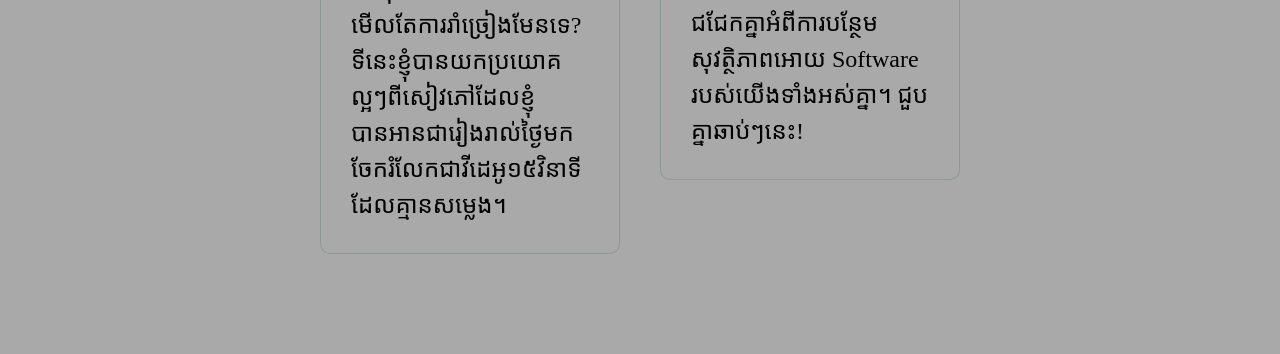
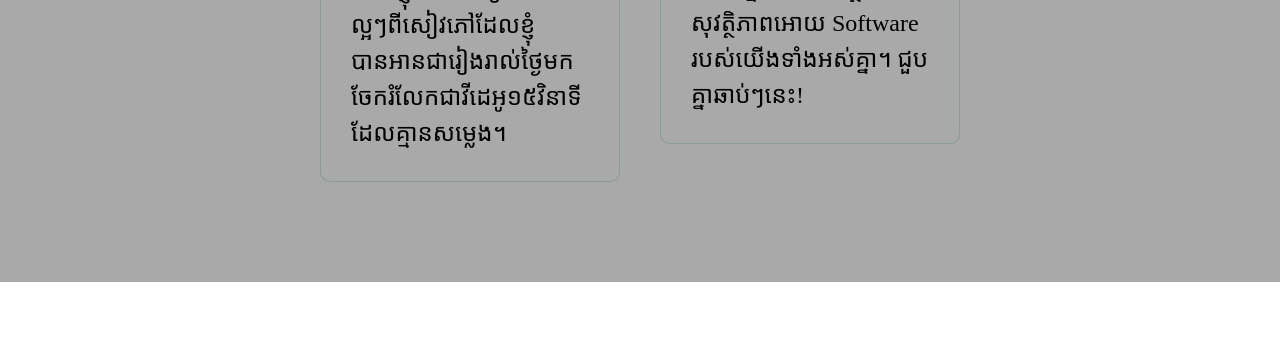
Before and after one commit to chaksaray/chaksaray.github.io, a plain HTML site: page index.html in a window 1280 px wide. Shown: the part 906-1260 px from the top of the page. After the commit the page ends 1188 px from the top, so only its background shows below. Drawn offline with Linux system fonts and the light colour scheme; a web font is replaced by a local one.

Commit message:
update content of asvawat

```diff
--- a/index.html
+++ b/index.html
@@ -62,7 +62,7 @@
             <a target="_blank" href="https://www.tiktok.com/@asvawat" class="card">
                 <h2>Asvawat-អាស្វាវត្ត &rarr;</h2>
                 <p>
-                    តើយុវជនយើងពិតជាចេះមើលតែការរាំច្រៀងមែនទេ? ទីនេះខ្ញុំបានយកប្រយោគល្អៗពីសៀវភៅដែលខ្ញុំបានអានជារៀងរាល់ថ្ងៃមកចែករំលែកជាវីដេអូ១៥វិនាទីដែលគ្មានសម្លេង។
+                    ទីនេះខ្ញុំបានយកប្រយោគល្អៗពីសៀវភៅដែលខ្ញុំបានអានជារៀងរាល់ថ្ងៃមកចែករំលែកជាវីដេអូ១៥វិនាទីដែលគ្មានសម្លេង។
                 </p>
             </a>
             <a target="_blank" href="https://www.youtube.com/channel/UCQjxS0u5CtsIy9XplG725mA" class="card">
```
